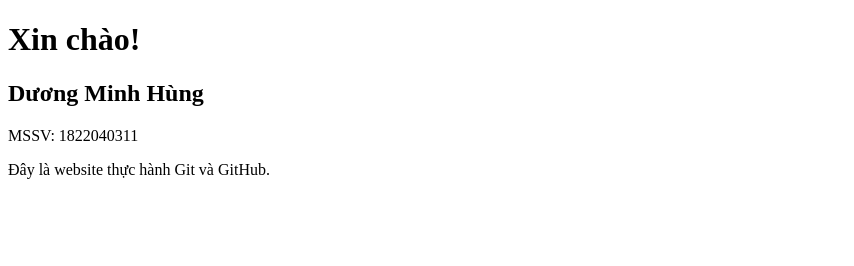
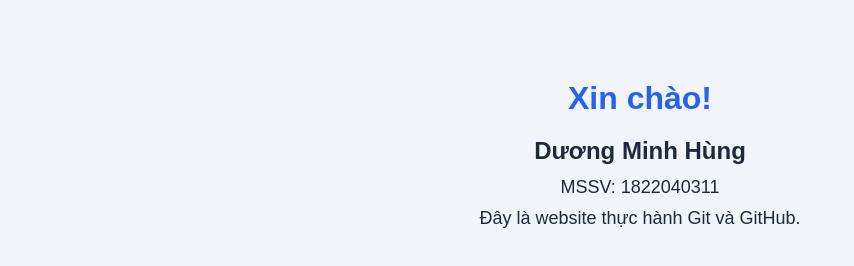
Before and after one commit to hungminh24/ThucHanhGit_1822040311, a plain HTML site: page index.html in a window 1280 px wide. Shown: the whole page, without its empty margins (0-854 px from the left). Drawn offline with Linux system fonts and the light colour scheme.

Commit message:
Add basic website interface

```diff
--- a/index.html
+++ b/index.html
@@ -4,6 +4,7 @@
     <meta charset="UTF-8">
     <meta name="viewport" content="width=device-width, initial-scale=1.0">
     <title>Bài thực hành Git</title>
+    <link rel="stylesheet" href="style.css">
 </head>
 <body>
     <h1>Xin chào!</h1>
--- /dev/null
+++ b/style.css
@@ -0,0 +1,27 @@
+* {
+    box-sizing: border-box;
+    margin: 0;
+    padding: 0;
+}
+
+body {
+    font-family: Arial, sans-serif;
+    background-color: #f1f5f9;
+    color: #1e293b;
+    text-align: center;
+    padding: 80px 20px;
+}
+
+h1 {
+    color: #2563eb;
+    margin-bottom: 20px;
+}
+
+h2 {
+    margin-bottom: 12px;
+}
+
+p {
+    margin: 10px 0;
+    font-size: 18px;
+}
```
